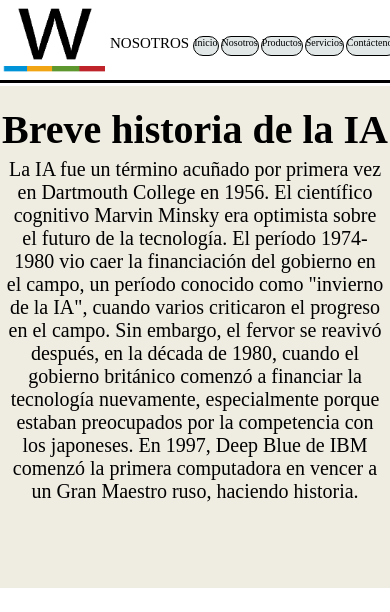
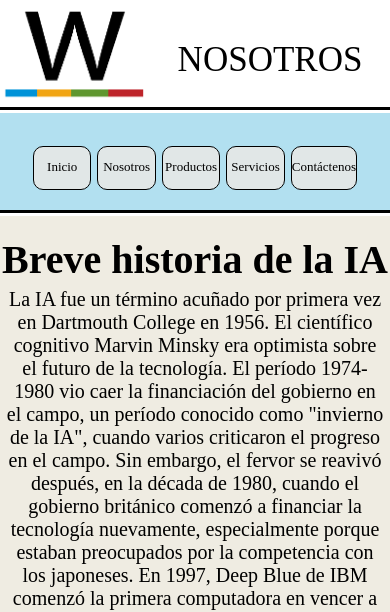
Before and after one commit to courseskev/WebDevelopment, a plain HTML site: page sections/about.html in a window 390 px wide. Shown: the top 612 px of the page. Drawn offline with Linux system fonts and the light colour scheme.

Commit message:
Project delivery 2: full responsive with bootstrap and grid

```diff
--- a/styles/gridsStyles.css
+++ b/styles/gridsStyles.css
@@ -338,17 +338,18 @@ a:link {
 
 
 /*STARTS CONTACT SECTION*/
-.container-contacts{
+.container-contacts {
     max-width: 1366px;
     height: 105vh;
     margin: auto;
     display: grid;
     grid-template-areas: "logo seccion nav nav nav nav nav"
-            "contact contact contact contact contact contact contact "
-            "footer footer footer footer footer footer footer";
+        "contact contact contact contact contact contact contact "
+        "footer footer footer footer footer footer footer";
     grid-template-columns: 150px repeat(6, 1fr);
-    grid-template-rows: auto 1fr  .1fr;
+    grid-template-rows: auto 1fr .1fr;
 }
+
 .container-contacts .content-contacto {
     grid-area: contact;
     justify-self: center;
@@ -427,22 +428,25 @@ a:link {
 
 
 @media screen and (max-width: 768px) {
+
     .container {
+        height: auto;
+        margin: auto;
         grid-template-areas:
-            "logo seccion nav nav nav nav nav"
-            "banner banner banner banner banner banner banner"
-            "panelIzquierdo panelIzquierdo panelIzquierdo panelIzquierdo panelIzquierdo panelIzquierdo panelIzquierdo "
-            "panelDerecho panelDerecho panelDerecho panelDerecho panelDerecho panelDerecho panelDerecho"
-            "footer footer footer footer footer footer footer";
+            "logo seccion  seccion seccion seccion"
+            "nav nav nav nav nav"
+            "banner banner banner banner banner"
+            "panelIzquierdo panelIzquierdo panelIzquierdo panelIzquierdo panelIzquierdo"
+            "panelDerecho panelDerecho panelDerecho panelDerecho panelDerecho"
+            "footer footer footer footer footer";
 
-        grid-template-columns: 110px repeat(6, 1fr);
-        grid-template-rows: auto 1fr .7fr .3fr;
+        grid-template-columns: 150px repeat(4, 1fr);
+        grid-template-rows: auto 100px 1fr .7fr .3fr;
 
     }
 
     .container .banner {
         grid-area: banner;
-
         animation: banner 25s infinite;
     }
 
@@ -450,52 +454,48 @@ a:link {
         grid-area: seccion;
         text-align: center;
         vertical-align: middle;
-        padding-top: 35px;
-        font-size: 15px;
+        padding-top: 40px;
+        font-size: 35px;
         border-bottom: solid 3px;
-
-
     }
 
     .container .nav {
         grid-area: nav;
-        display: grid;
-        grid-template-columns: repeat(5, 1fr);
-        padding-left: 3px;
-        padding-right: 3px;
-        padding-top: 35px;
-        border-bottom: 3px solid;
-
+        grid-template-rows: .5fr;
+        padding: 30px;
+        background-color: #b2e0f0;
     }
 
     .container .nav .menu {
-        border: 1px solid;
-        border-radius: 10px;
         text-align: center;
-        font-size: 10px;
-        margin: 1px;
+        font-size: 13px;
         background-color: rgb(225, 231, 231);
-        height: 18px;
+        height: 30px;
+        padding-top: 12px;
+        width: auto;
     }
 
     .container .logo {
         grid-area: logo;
-        width: 110px;
-        height: 80px;
+        width: 150px;
+        height: 97%;
         border-bottom: 3px solid;
 
     }
 
     .container-about {
         grid-template-areas:
-            "logo seccion nav nav nav nav nav"
-            "panelDerecho panelDerecho panelDerecho panelDerecho panelDerecho panelDerecho panelDerecho"
-            "panelIzquierdo panelIzquierdo panelIzquierdo panelIzquierdo panelIzquierdo panelIzquierdo panelIzquierdo "
-            "team team team team team team team "
-            "footer footer footer footer footer footer footer";
+            "logo seccion  seccion seccion seccion"
+            "nav nav nav nav nav"
+            "panelDerecho panelDerecho panelDerecho panelDerecho panelDerecho"
+            "panelIzquierdo panelIzquierdo panelIzquierdo panelIzquierdo panelIzquierdo"
+            "team team team team team"
+            "footer footer footer footer footer";
 
-        grid-template-columns: 110px repeat(6, 1fr);
-        grid-template-rows: .01fr auto auto 1fr .1fr;
+
+        grid-template-columns: 150px repeat(4, 1fr);
+        /*grid-template-rows: auto 100px 1fr .7fr .3fr;*/
+        grid-template-rows: .01fr 100px auto auto 1fr .1fr;
 
     }
 
@@ -534,12 +534,14 @@ a:link {
         margin: auto;
         display: grid;
         grid-template-areas:
-            "logo seccion nav nav nav nav nav"
-            "products products products products products products products "
-            "tech tech tech tech tech tech tech "
-            "footer footer footer footer footer footer footer";
-        grid-template-columns: 110px repeat(6, 1fr);
-        grid-template-rows: auto 1fr 1fr .1fr;
+            "logo seccion  seccion seccion seccion"
+            "nav nav nav nav nav"
+            "products products products products products "
+            "tech tech tech tech tech "
+            "footer footer footer footer footer";
+
+        grid-template-columns: 150px repeat(4, 1fr);
+        grid-template-rows: auto 100px 1fr 1fr .1fr;
         grid-row-gap: 3px;
     }
 
@@ -574,6 +576,7 @@ a:link {
         font-size: 25px;
 
     }
+
     .container-products .tech .tech-1,
     .container-products .tech .tech-2,
     .container-products .tech .tech-3,
```
Also changed, not shown: sections/contact.html (+3 -0 lines).
